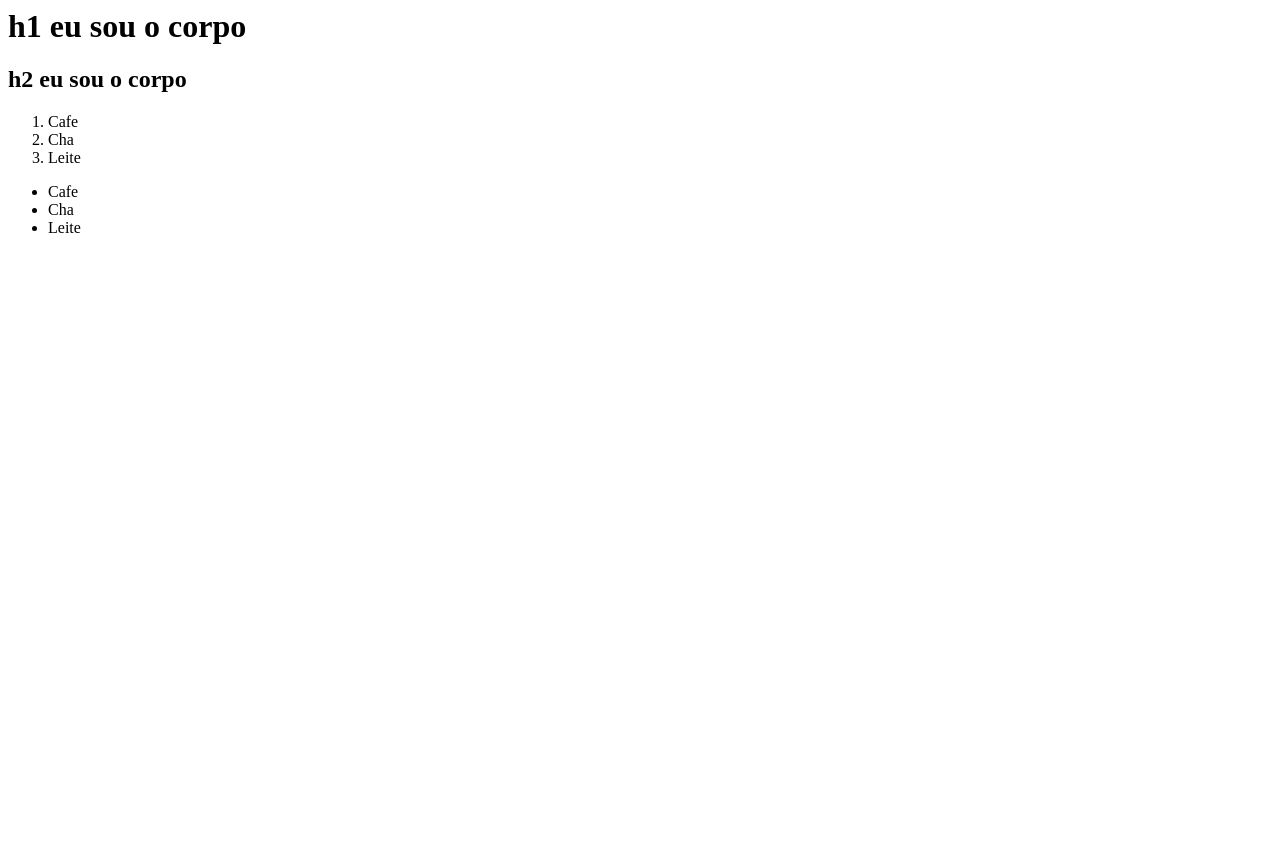
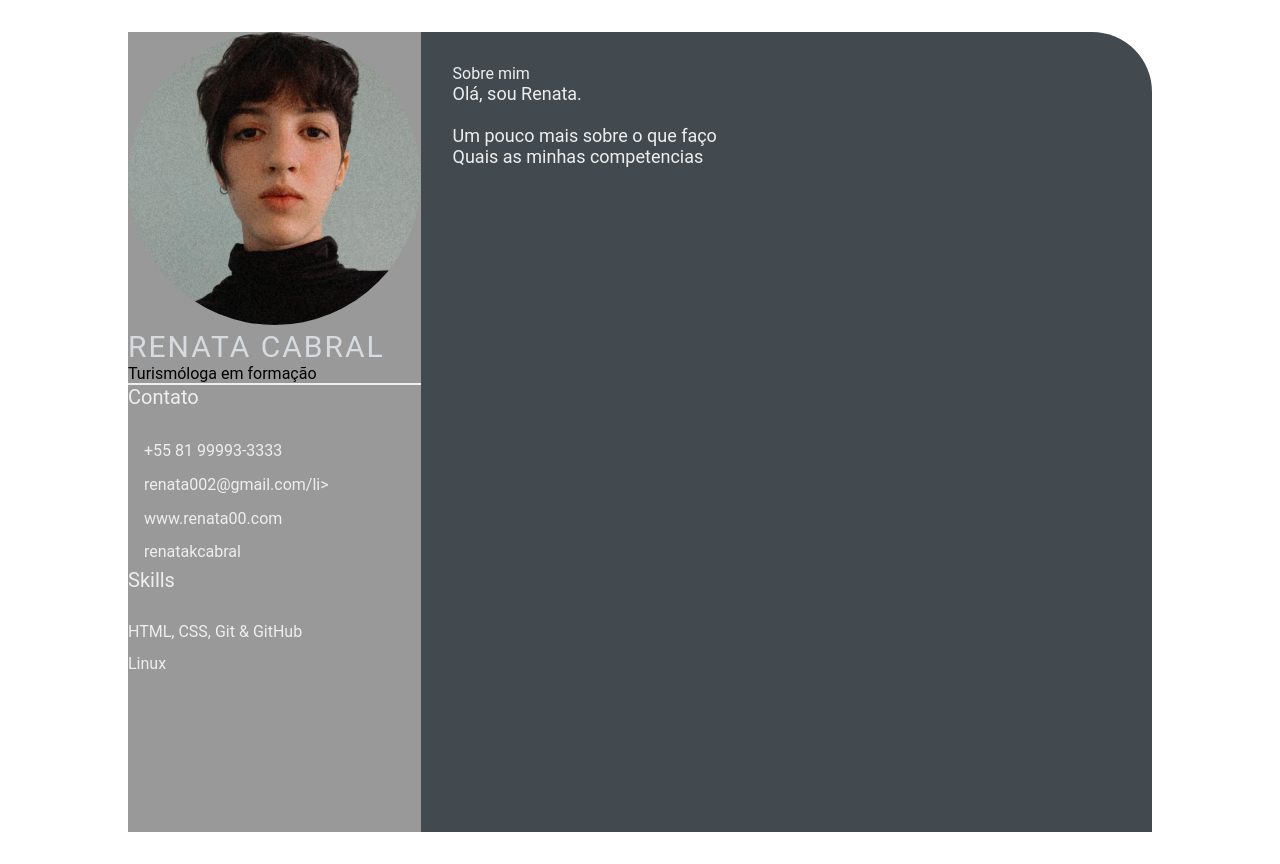
Before and after one commit to renatakcabral/renatakcabral.github.io, a plain HTML site: page index.html in a window 1280 px wide. Before the commit the page ends 800 px from the top, so only its background shows below. Drawn offline with Linux system fonts and the light colour scheme.

Commit message:
feature add index.html

```diff
--- a/index.html
+++ b/index.html
@@ -1,21 +1,51 @@
-<html>
-    <head>
-        <title>
-            Olá, eu sou a cabeça
-        </title>
-    </head>
-    <body>
-        <h1>h1 eu sou o corpo</h1>
-        <h2>h2 eu sou o corpo</h2>
-    </body>
-    <ol>
-        <li>Cafe</li>
-        <li>Cha</li>
-        <li>Leite</li>
-    </ol>
-    <ul>
-        <li>Cafe</li>
-        <li>Cha</li>
-        <li>Leite</li>
-    </ul>
+<!DOCTYPE html>
+<html lang="en">
+<head>
+    <meta charset="UTF-8">
+    <meta http-equiv="X-UA-Compatible" content="IE=edge">
+    <meta name="viewport" content="width=device-width, initial-scale=1.0">
+    <title>Renata Cabral CV</title>
+
+    <link rel="stylesheet" href="style.css">
+</head>
+<body>
+    <main class="resume-contents">
+        <section class="left-section">
+            <section class="left-section-content">
+                <div class="profile">
+                    <img class="profile-image" src="img/fotodeperfil1.jpeg" alt="Profile image">
+                    <p class="name">Renata Cabral</p>
+                    <p class="profission">Turismóloga em formação</p>
+                </div>
+                <div class="contact-info">
+                    <p class="left-title">Contato</p>
+                    <ul>
+                        <li><i class="fa fa-phone"></i>+55 81 99993-3333</li>
+                        <li><i class="fa fa-envelope"></i>renata002@gmail.com/li>
+                        <li><i class="fa fa-globe"></i>www.renata00.com</li>
+                        <li><i class="fa fa-github"></i>renatakcabral</li>
+                    </ul>
+                </div>
+                <div class="skills">
+                    <p class="left-title">Skills</p>
+                    <ul>
+                        <li><p>HTML, CSS, Git & GitHub</p></li>
+                        <li><p>Linux</p></li>
+                    </ul>
+                </div>
+            </section>
+            </section>
+            <section class="right-section">
+                <div class="right-section-contents">
+                    <section class="about gap">
+                        <div class="right-title">Sobre mim</div>
+                        <p class="about-me-contents">
+                            Olá, sou Renata.<br>
+                            <br> Um pouco mais sobre o que faço
+                            <br> Quais as minhas competencias
+                        </p>
+                    </div>
+            </section>
+    </main>
+</body>
 </html>
--- /dev/null
+++ b/style.css
@@ -0,0 +1,103 @@
+* {
+    margin: 0;
+    padding: 0;
+    box-sizing: border-box;
+    list-style: none;
+    font-family: 'Roboto', sans-serif;
+}
+
+.resume-contents {
+    min-height: 100vh;
+    width: 80%;
+    margin: 2rem auto;
+    display: grid;
+    grid-template-columns: repeat(7, 1fr);
+}
+
+.left-section {
+    grid-column: span 2;
+    height: 100%;
+    background-color: #999999;
+}
+
+.right-section {
+    grid-column: span 5;
+    height: 100%;
+    background-color: #424a50;
+    border-radius: 0px 60px 0px 0px;
+}
+
+.left-section-contents{
+    padding: 2rem 2rem;
+}
+
+.profile {
+    width: 100%;
+    border-bottom: 2px solid #eeeeee;
+}
+
+.profile .profile-image {
+    width: 100%;
+    border-radius: 100%;
+}
+
+.name {
+    color: #D6DBDF;
+    font-size: 30px;
+    letter-spacing: 2px;
+    text-transform: uppercase;
+}
+
+.profession {
+    color: #eeeeee;
+    font-size: 20px;
+    text-transform: uppercase;
+    text-align: center;
+}
+
+/* .contact-info { border-bottom: 2px solid #1B2631; } */
+.left-title {
+    color: #eeeeee;
+    font-size: 20px;
+}
+
+.contact-info ul {
+    padding-top: 1.5rem;
+}
+
+.contact-info ul li,
+.references ul li {
+    padding: .4rem 0;
+    color: #eeeeee;
+}
+
+.contact-info ul li i,
+.references ul li i {
+    padding-right: 1rem;
+    font-size: 18px;
+    color: #eeeeee;
+}
+
+.skills ul {
+    padding-top: 1.5rem;
+}
+.skills ul li p {
+    padding: .4rem 0;
+    color: #eeeeee;
+}
+
+.right-section-contents {
+    padding: 2rem 2rem;
+}
+
+.right-title {
+    color: #eeeeee;
+}
+
+.gap {
+    padding-bottom: 2rem;
+}
+.about-me-contents {
+    font-size: 18px;
+    color: #eeeeee;
+}
```
Also changed, not shown: img/fotodeperfil1.jpeg (added), img/imgprofile-image.jpeg (added), 1 other file.
